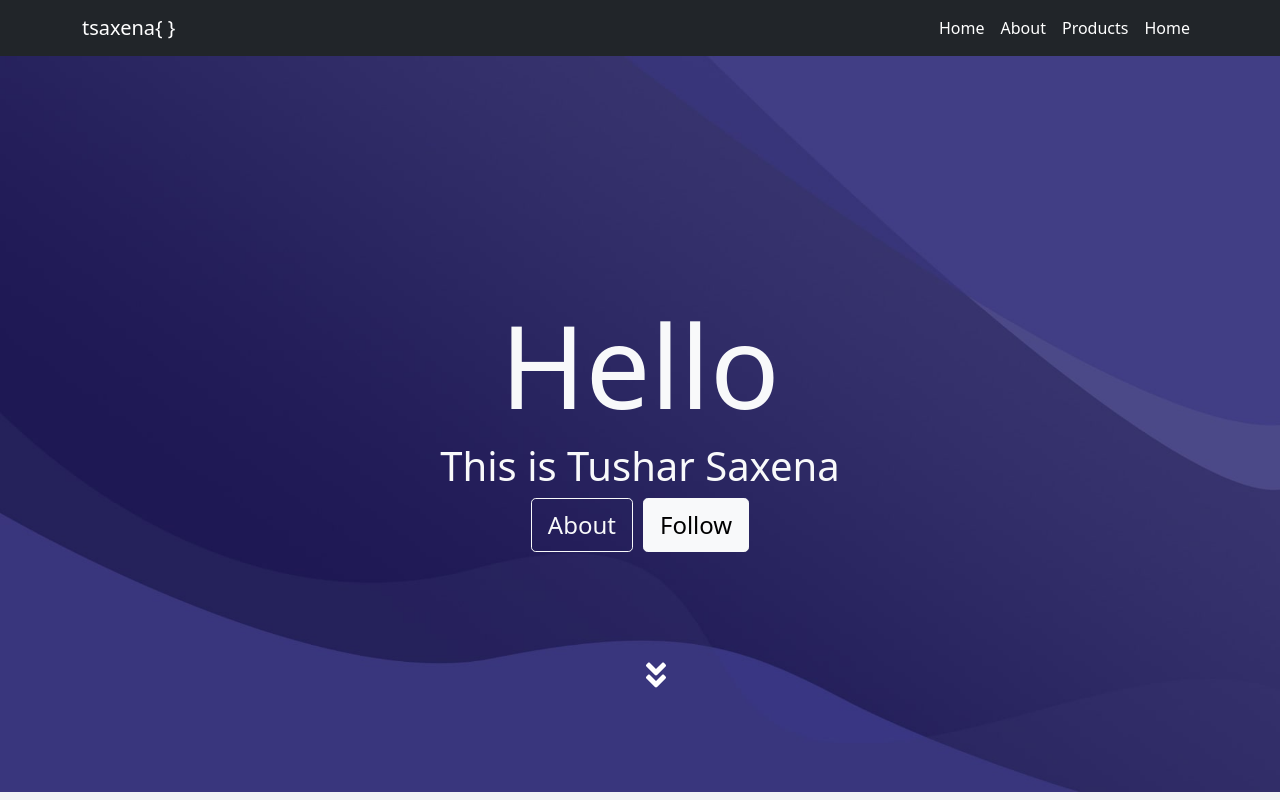
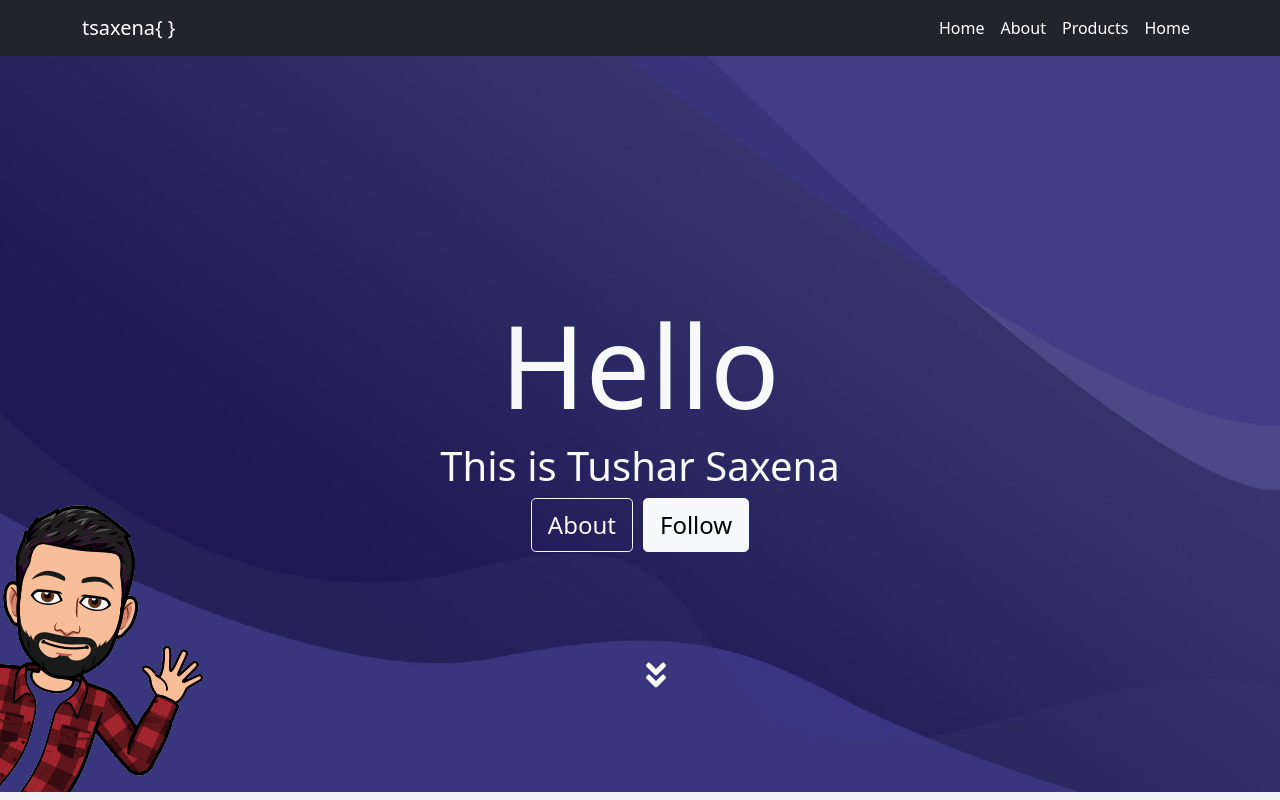
Before and after one commit to tsaxena4k/cohort-task-2, a React (Create React App) app: page / in a window 1280 px wide. Shown: the top 800 px of the page. Built offline with nearby package versions, Linux system fonts and the light colour scheme.

Commit message:
commit 3

```diff
--- a/src/component/Header.jsx
+++ b/src/component/Header.jsx
@@ -1,6 +1,7 @@
 import React from 'react';
 import { Link } from 'react-router-dom';
 import {FaAngleDoubleDown} from 'react-icons/fa';
+import HeyImage from '../images/Hey.png';
 
 function Header({ route }) {
     return (
@@ -31,6 +32,9 @@ function Header({ route }) {
                     <div class="scroll-indicator"><FaAngleDoubleDown/></div>
                 </div>
             </div>
+            {route==='home'?<div className="bitemoji">
+                <img src={HeyImage}/>
+            </div>:null}
         </div>
     )
 }
--- a/src/styles/_header.scss
+++ b/src/styles/_header.scss
@@ -1,6 +1,7 @@
 
 .header-container{
     margin-top: 3.5rem;
+    position: relative;
     height: 92vh;
     background-image: url("../images//BG1.jpg");
     background-repeat: no-repeat;
@@ -35,6 +36,23 @@
     }
 }
 
+.header-container{
+  .bitemoji{
+    position: absolute;
+    bottom: 0;
+    animation: slidein 1s 1;
+    img{
+      @include for-phone-only{
+        width: 45vw;
+      }
+    }
+  }
+}
+
+@keyframes slidein{
+  0% {left:-20%}
+  100% {left:0}
+}
 
 @keyframes bounce {
     0% { top: 80%; }
```
Also changed, not shown: src/images/Hey.png (added).
